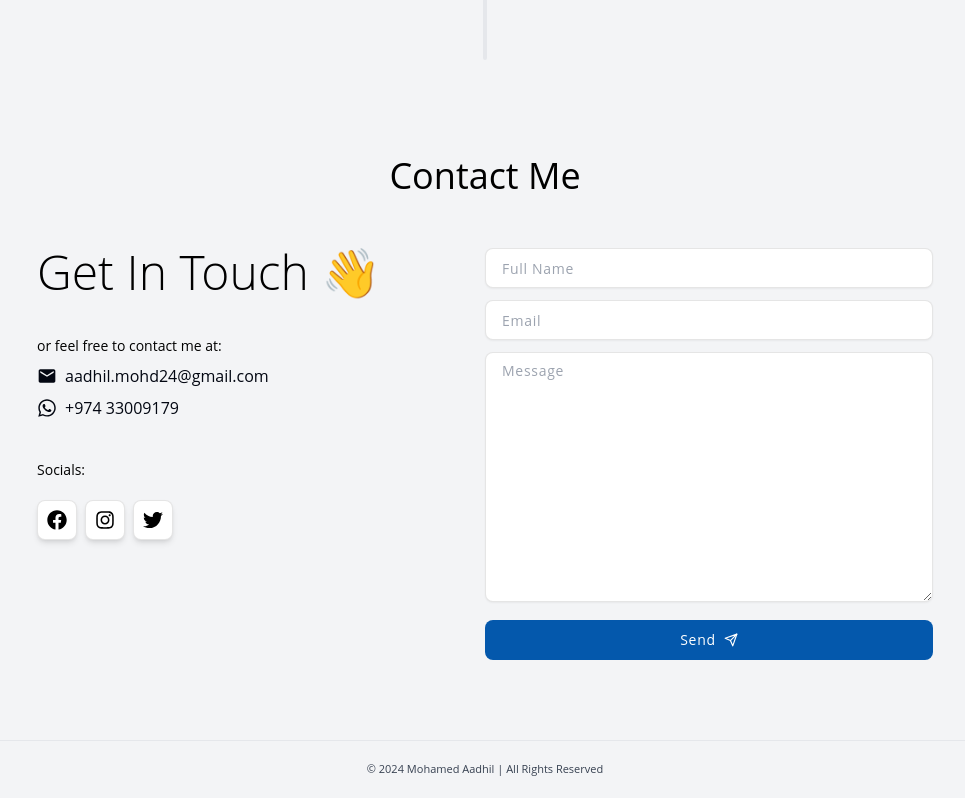
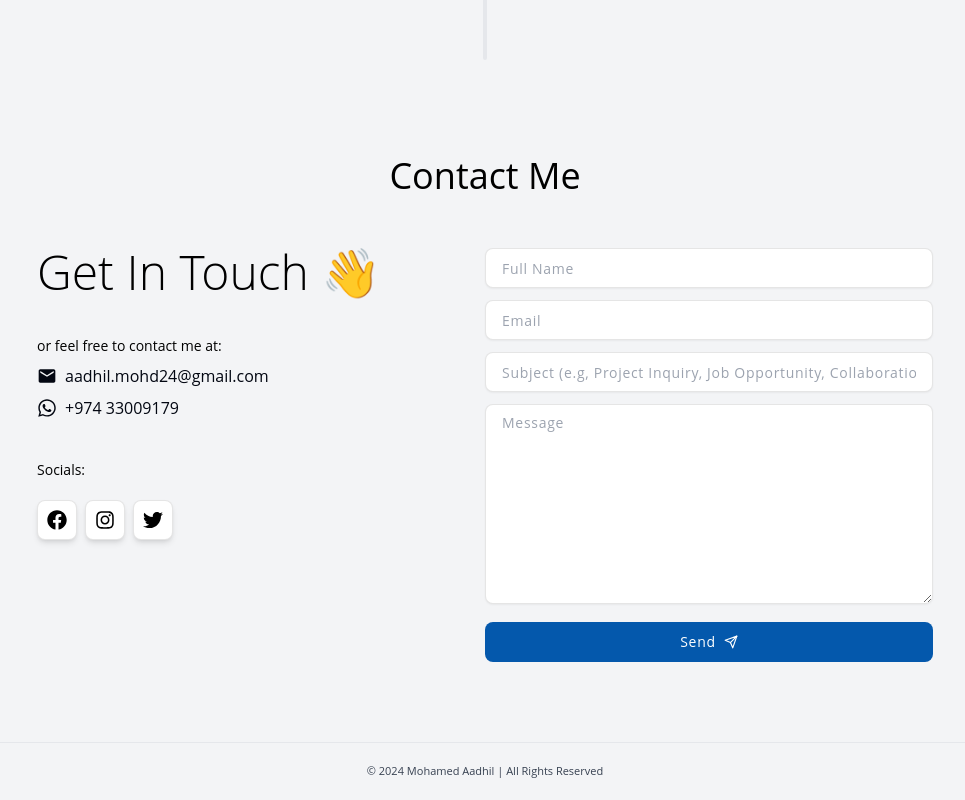
Before and after one commit to Aadhil728/Aadhil-Portfolio, a React (Create React App) app: page / in a window 1280 px wide. Shown: the part 3682-4482 px from the top of the page, without its empty margins (155-1120 px from the left). Built offline with nearby package versions, Linux system fonts and the light colour scheme.

Commit message:
add subject to contact section

```diff
--- a/src/components/ContactSection.jsx
+++ b/src/components/ContactSection.jsx
@@ -28,6 +28,9 @@ const ContactSection = () => {
             errors.user_email = 'Email is required';
         } else if (!/\S+@\S+\.\S+/.test(formElements.user_email.value)) {
             errors.user_email = 'Email is invalid';
+        }
+        if (!formElements.user_subject.value.trim()) {
+            errors.user_subject = 'Subject is required';
         }
         if (!formElements.message.value.trim()) {
             errors.message = 'Message is required';
@@ -111,7 +114,7 @@ const ContactSection = () => {
                                     type="text"
                                     name="user_name"
                                     placeholder='Full Name'
-                                    className={`w-full h-[40px] rounded-lg py-2 px-4 text-sm dark:text-black bg-white shadow-sm border border-black/10 tracking-wider ${formErrors.user_name && 'border-red-500'}`}
+                                    className={`w-full h-[40px] rounded-lg py-2 px-4 text-[12px] xl:text-sm dark:text-black bg-white shadow-sm border border-black/10 tracking-wider ${formErrors.user_name && 'border-red-500'}`}
                                 />
                                 {formErrors.user_name && <span className="text-red-500 text-xs">{formErrors.user_name}</span>}
                             </div>
@@ -120,21 +123,30 @@ const ContactSection = () => {
                                     type="email"
                                     name="user_email"
                                     placeholder='Email'
-                                    className={`w-full h-[40px] rounded-lg py-2 px-4 text-sm bg-white shadow-sm border border-black/10 tracking-wider ${formErrors.user_email && 'border-red-500'}`}
+                                    className={`w-full h-[40px] rounded-lg py-2 px-4 text-[12px] xl:text-sm bg-white shadow-sm border border-black/10 tracking-wider ${formErrors.user_email && 'border-red-500'}`}
                                 />
                                 {formErrors.user_email && <span className="text-red-500 text-xs">{formErrors.user_email}</span>}
+                            </div>
+                            <div>
+                                <input
+                                    type="text"
+                                    name="user_subject"
+                                    placeholder='Subject (e.g, Project Inquiry, Job Opportunity, Collaboration )'
+                                    className={`w-full h-[40px] rounded-lg py-2 px-4 text-[12px] xl:text-sm dark:text-black bg-white shadow-sm border border-black/10 tracking-wider ${formErrors.user_subject && 'border-red-500'}`}
+                                />
+                                {formErrors.user_subject && <span className="text-red-500 text-xs">{formErrors.user_subject}</span>}
                             </div>
                             <div>
                                 <textarea
                                     name="message"
                                     placeholder='Message'
-                                    className={`w-full h-[250px] rounded-lg py-2 px-4 text-sm bg-white shadow-sm border border-black/10 tracking-wider ${formErrors.message && 'border-red-500'}`}
+                                    className={`w-full h-[200px] rounded-lg py-2 px-4 text-[12px] xl:text-sm bg-white shadow-sm border border-black/10 tracking-wider ${formErrors.message && 'border-red-500'}`}
                                 />
                                 {formErrors.message && <span className="text-red-500 text-xs">{formErrors.message}</span>}
                             </div>
                             <button
                                 type="submit"
-                                className={`w-full h-[40px] bg-primary rounded-lg text-white text-sm tracking-wider cursor-pointer flex justify-center items-center gap-2 ${isSending ? 'bg-primary/80' : 'hover:bg-primary/80 hover:text-black'} group`}
+                                className={`w-full h-[40px] bg-primary rounded-lg text-white text-[12px] xl:text-sm tracking-wider cursor-pointer flex justify-center items-center gap-2 ${isSending ? 'bg-primary/80' : 'hover:bg-primary/80 hover:text-black'} group`}
                                 disabled={isSending}
                             >
                                 {isSending ? (
```
